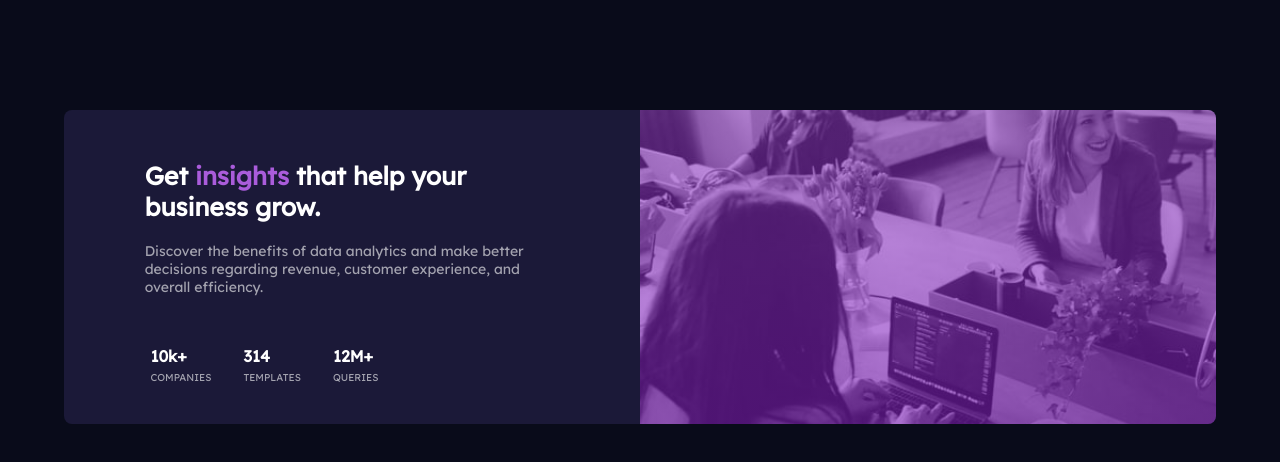
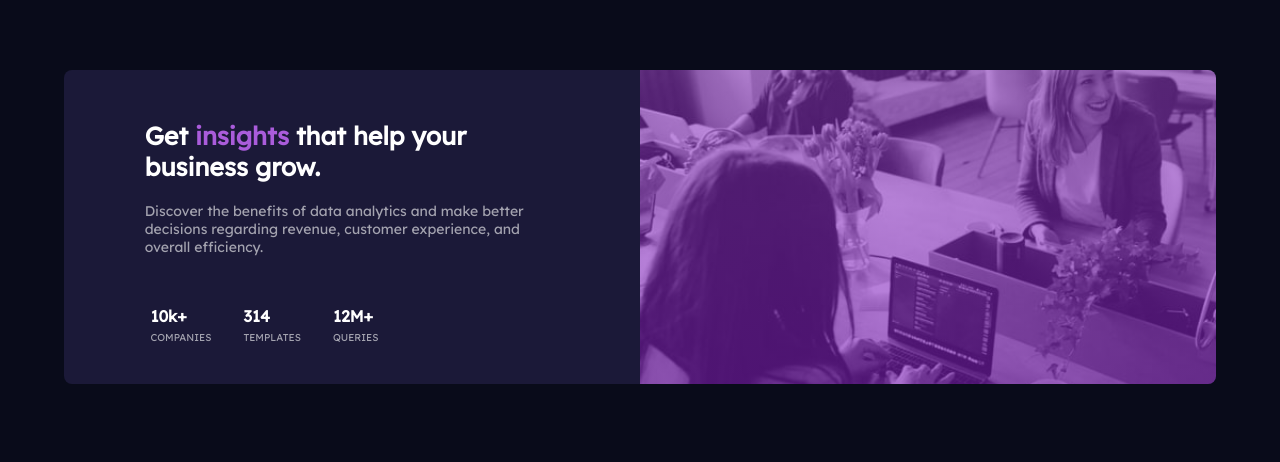
Before and after one commit to Cristopher-2003/Stats_Card_components.github.io, a plain HTML site: page index.html in a window 1280 px wide. Drawn offline with Linux system fonts and the light colour scheme.

Commit message:
cuartocommit

```diff
--- a/estilos.css
+++ b/estilos.css
@@ -89,9 +89,9 @@ body{
         display: flex;
         width: 90%;
         flex-direction: row-reverse;
-        margin: 90px auto ;
+        margin: 50px auto ;
         padding-bottom: 0;
-        margin-bottom: 10px;
+        margin-bottom: 30px;
     }
     .contenido_textos_stats{
         width: 72%;
```
